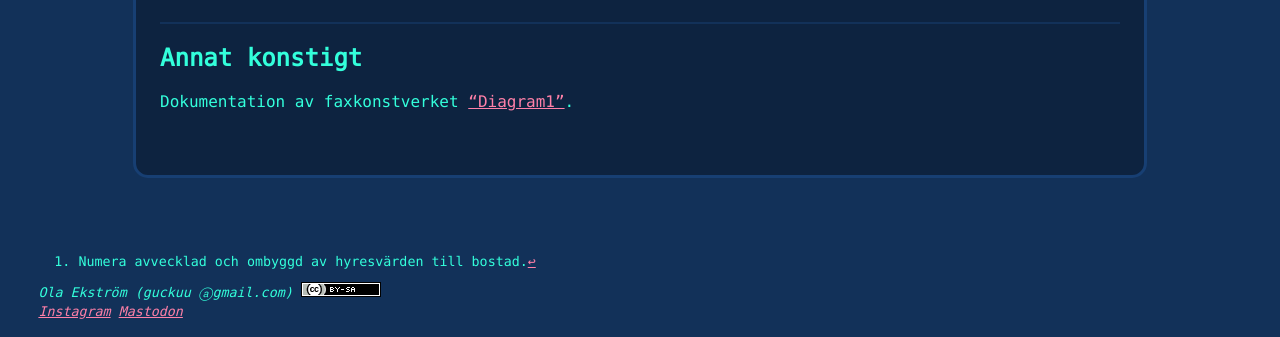
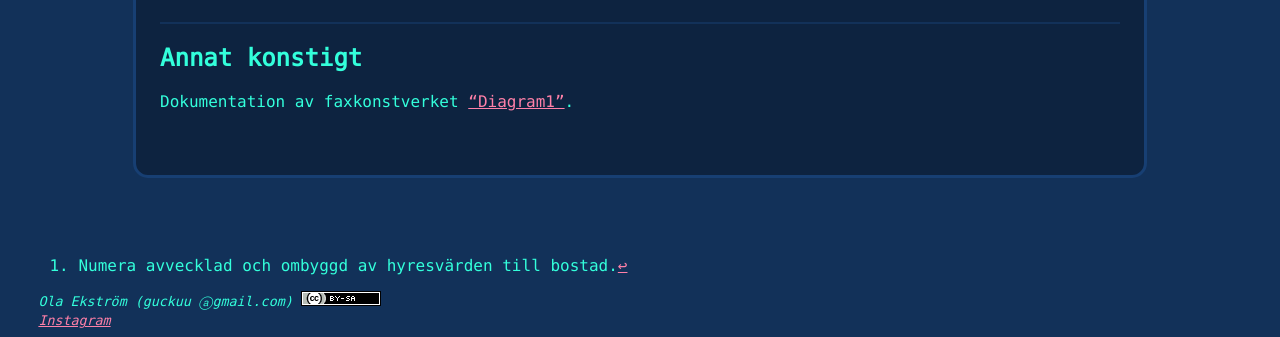
Before and after one commit to Gapstare/Gapstare.github.io, a plain HTML site: page latjo.html in a window 1280 px wide. Shown: the part 1980-2317 px from the top of the page. Drawn offline with Linux system fonts and the light colour scheme.

Commit message:
Uppdaterar sociala medier.

```diff
--- a/latjo.html
+++ b/latjo.html
@@ -49,21 +49,21 @@
     href="diverse/Diagram1_dokumentation.pdf">“Diagram1”</a>.</p>
     </div>
     </div>
-    <section class="footnotes footnotes-end-of-document"
+    <aside id="footnotes" class="footnotes footnotes-end-of-document"
     role="doc-endnotes">
     <hr>
     <ol>
-    <li id="fn1" role="doc-endnote"><p>Numera avvecklad och ombyggd av
-    hyresvärden till bostad.<a href="#fnref1" class="footnote-back"
+    <li id="fn1"><p>Numera avvecklad och ombyggd av hyresvärden till
+    bostad.<a href="#fnref1" class="footnote-back"
     role="doc-backlink">↩︎</a></p></li>
     </ol>
-    </section>
+    </aside>
 
   </div> <!-- end of div#main -->
   </main>
 
   <footer>
-    <span class="small"><em>Ola Ekström (guckuu&nbsp;&#x24d0;gmail.com)&nbsp;<a rel="license" href="https://creativecommons.org/licenses/by-sa/4.0/"><img alt="Creative Commons License" style="border-width:0" src="img/ccbysa.png"></a><br><a href="https://instagram.com/krtek512/">Instagram</a>&nbsp;<a href="https://mastodon.nu/@mullvaden">Mastodon</a></em></span>
+    <span class="small"><em>Ola Ekström (guckuu&nbsp;&#x24d0;gmail.com)&nbsp;<a rel="license" href="https://creativecommons.org/licenses/by-sa/4.0/"><img alt="Creative Commons License" style="border-width:0" src="img/ccbysa.png"></a><br><a href="https://instagram.com/koekstrom/">Instagram</a></em></span>
   </footer>
 </body>
 </html>
```
Also changed, not shown: index.html (+1 -1 lines), ljud.html (+1 -1 lines), midnight-special.html (+1 -1 lines), psykopest.html (+1 -1 lines), text.html (+1 -1 lines), tweets.html (+1 -1 lines).
